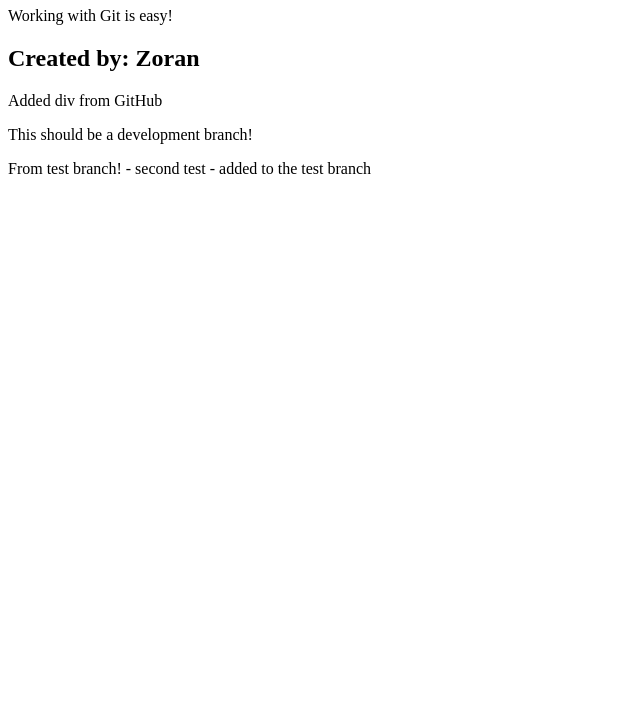
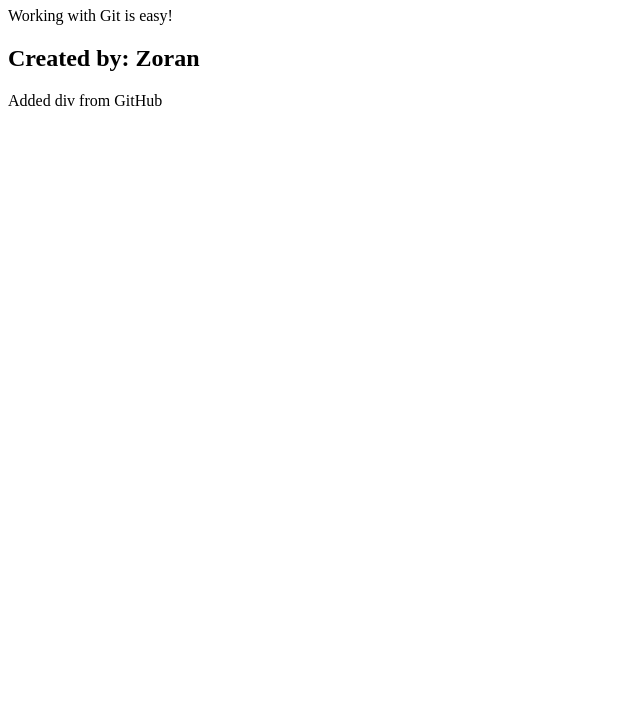
Before and after one commit to zokica8/GitMasterclass, a plain HTML site: page index.html in a window 1280 px wide. Shown: the part 73-800 px from the top of the page, without its empty margins (0-640 px from the left). Drawn offline with Linux system fonts and the light colour scheme.

Commit message:
Starting all over again

```diff
--- a/index.html
+++ b/index.html
@@ -15,11 +15,5 @@
 <div>
 	<p>Added div from GitHub</p>
 </div>
-<div>
-	<p>This should be a development branch!</p>
-</div>
-<div>
-	<p>From test branch! - second test - added to the test branch</p>
-</div>
 </body>
 </html>
```
